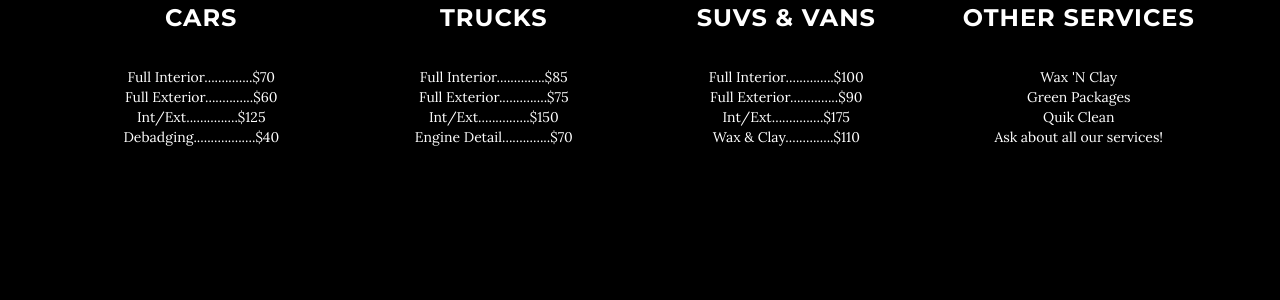
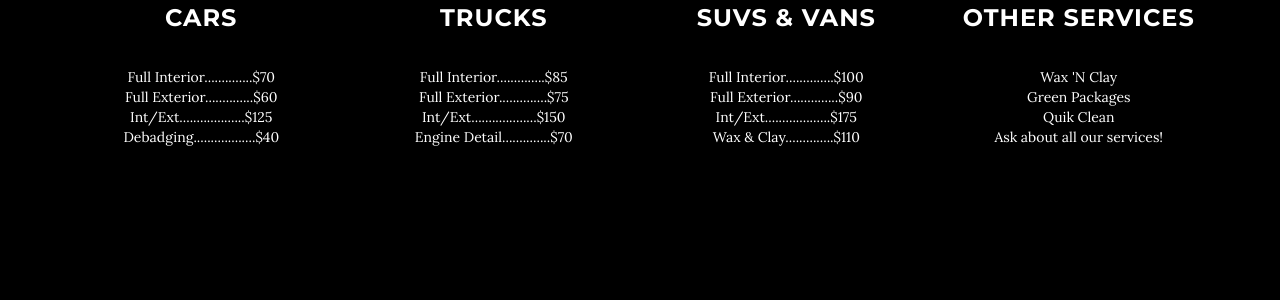
Before and after one commit to Silverado5300/RileyAuto, a Jekyll site: the page built from index.html, in a window 1280 px wide and 900 px high, scrolled down 1037 px. Shown: the part 152-452 px from the top of the window. Built offline with Jekyll 4.4.1, drawn with Linux system fonts in a browser that asks for light colours.

```diff
--- a/_includes/prices.html
+++ b/_includes/prices.html
@@ -21,7 +21,7 @@
                         Full Exterior..............$60
                         </div>
                         <div>
-                            Int/Ext...............$125
+                        Int/Ext...................$125
                         </div>
                         <div>
                         Debadging..................$40
@@ -40,7 +40,7 @@
                             Full Exterior..............$75
                         </div>
                         <div>
-                            Int/Ext...............$150
+                            Int/Ext...................$150
                         </div>
                         <div>
                             Engine Detail..............$70
@@ -60,7 +60,7 @@
                             Full Exterior..............$90
                         </div>
                         <div>
-                            Int/Ext...............$175
+                            Int/Ext...................$175
                         </div>
                         <div>
                             Wax & Clay..............$110
```
